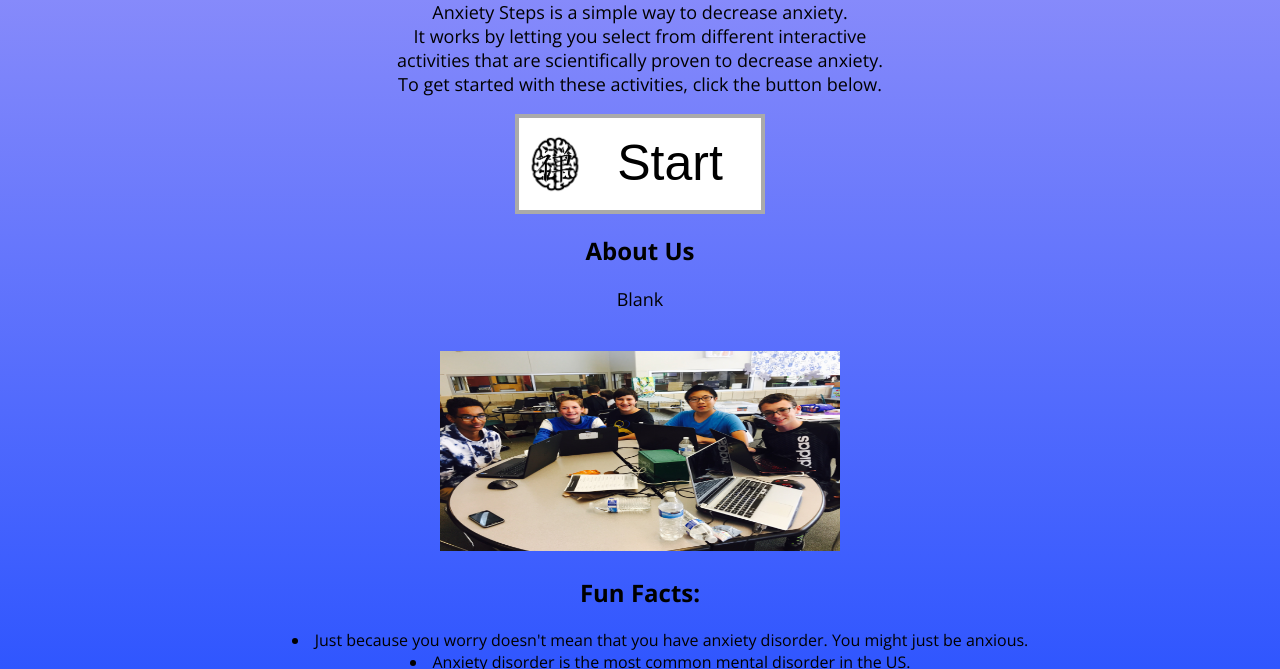
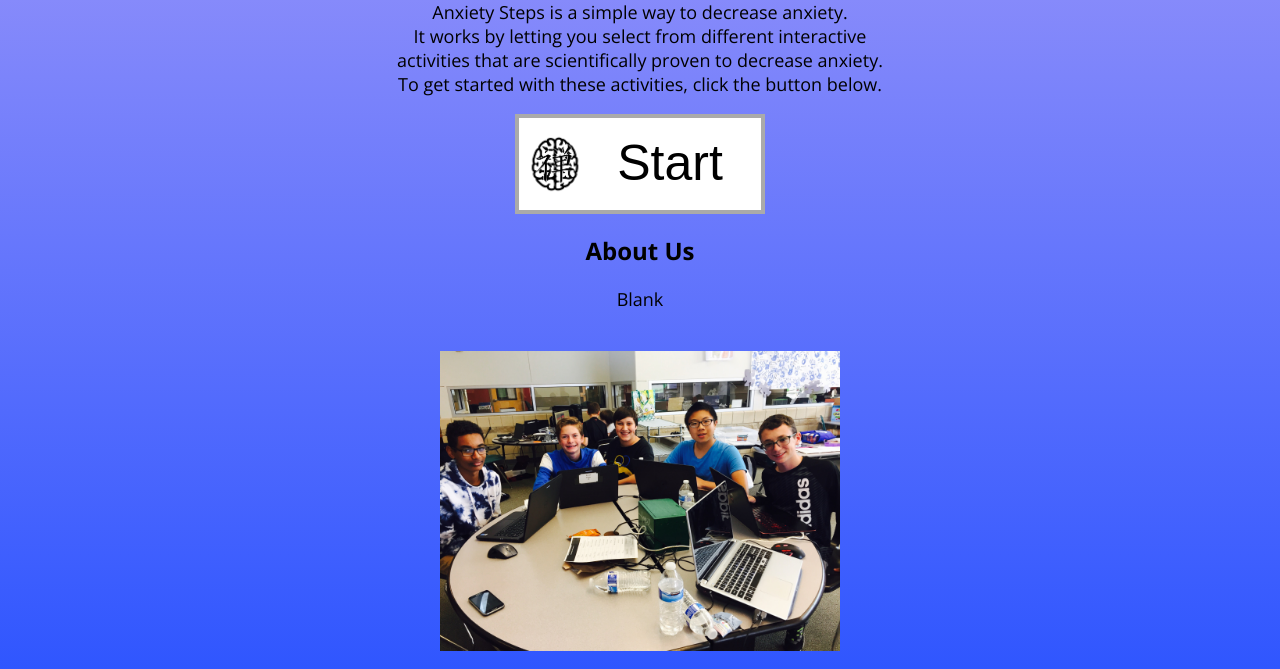
Before and after one commit to AnxietySteps/AnxietySteps.github.io, a plain HTML site: page index.html in a window 1280 px wide. Shown: the part 78-747 px from the top of the page. Drawn offline with nearby package versions, Linux system fonts and the light colour scheme.

Commit message:
Update index.html

```diff
--- a/index.html
+++ b/index.html
@@ -30,7 +30,7 @@
         <p>Blank<br />
         </p>
         <br />
-        <img src="/images/grouppic.JPG" alt="Anxiety Steps" width=400 height=200 />
+        <img src="/images/grouppic.JPG" alt="Anxiety Steps" width=400 height=300 />
         <br />
         <h2>Fun Facts:</h2>
       <ul>
```
